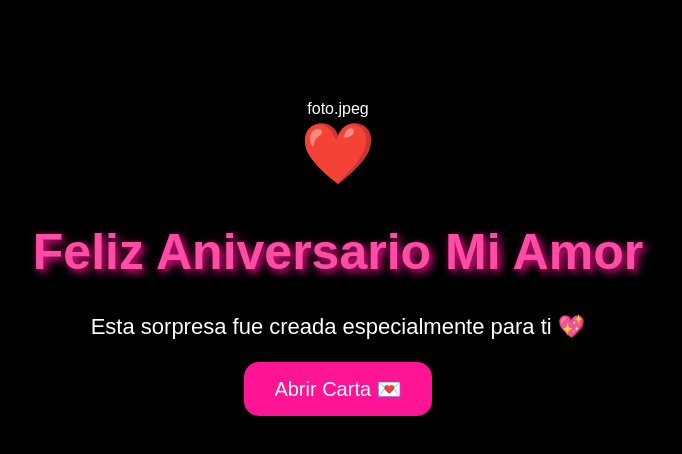
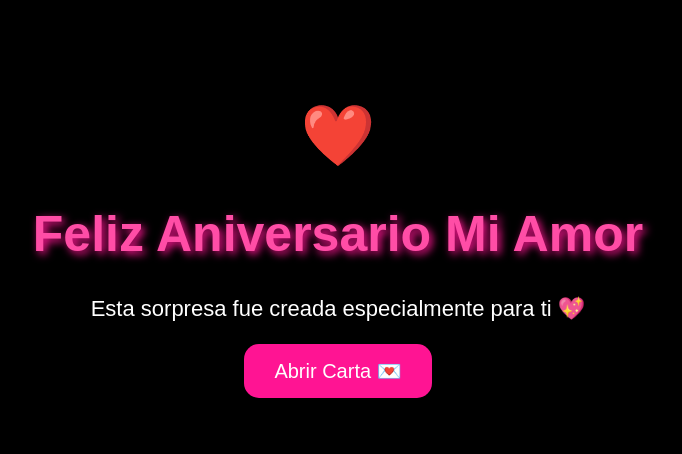
Before and after one commit to Jorge240620/aniversario, a plain HTML site: page index.html in a window 1280 px wide. Shown: the whole page, without its empty margins (302-984 px from the left). Drawn offline with Linux system fonts and the light colour scheme.

Commit message:
Fix HTML formatting and restore content

```diff
--- a/index.html
+++ b/index.html
@@ -5,7 +5,6 @@
 <meta name="viewport" content="width=device-width, initial-scale=1.0">
 
 <title>Feliz Aniversario ❤️</title>
-foto.jpeg
 <style>
 
 body{
```
